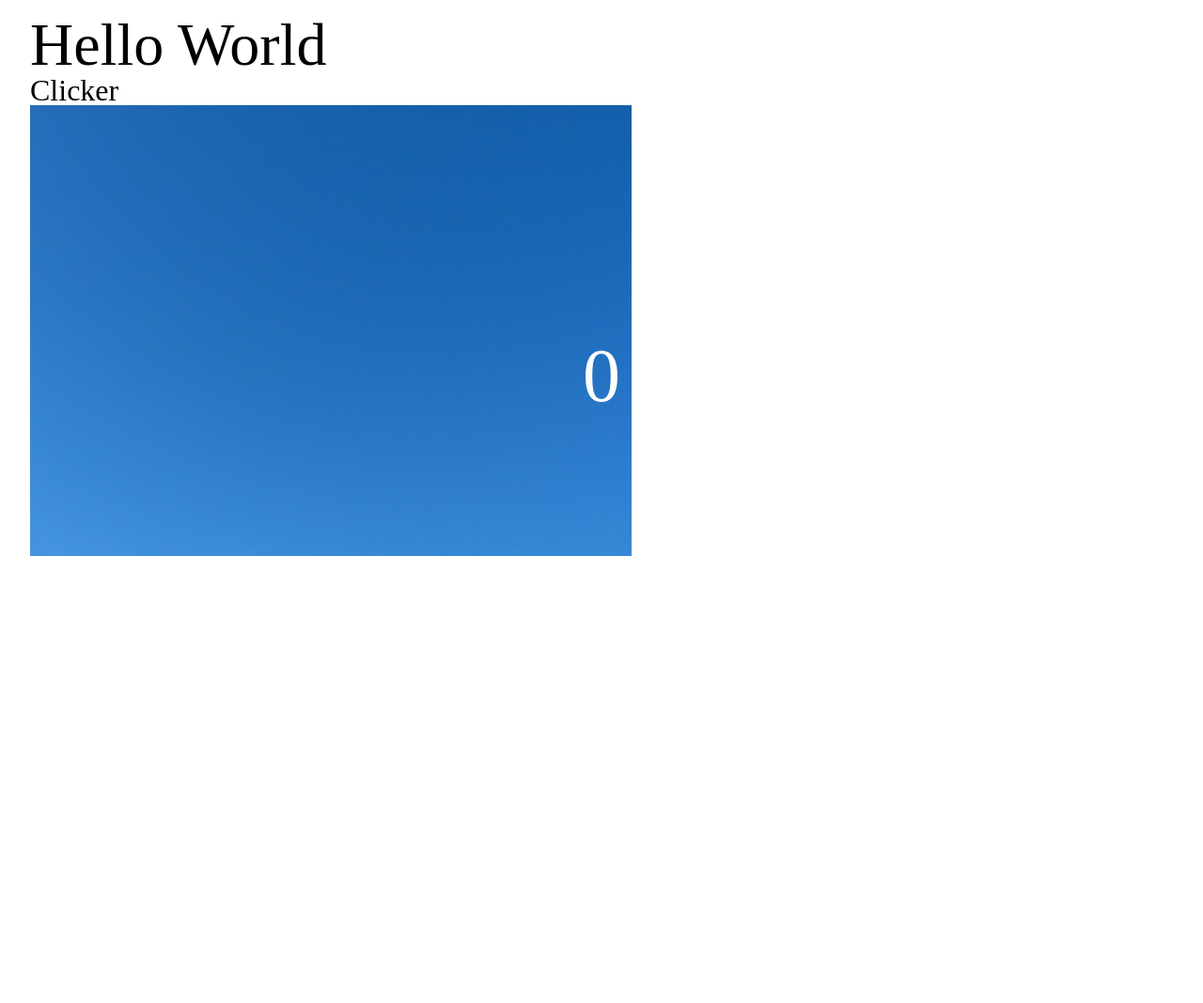
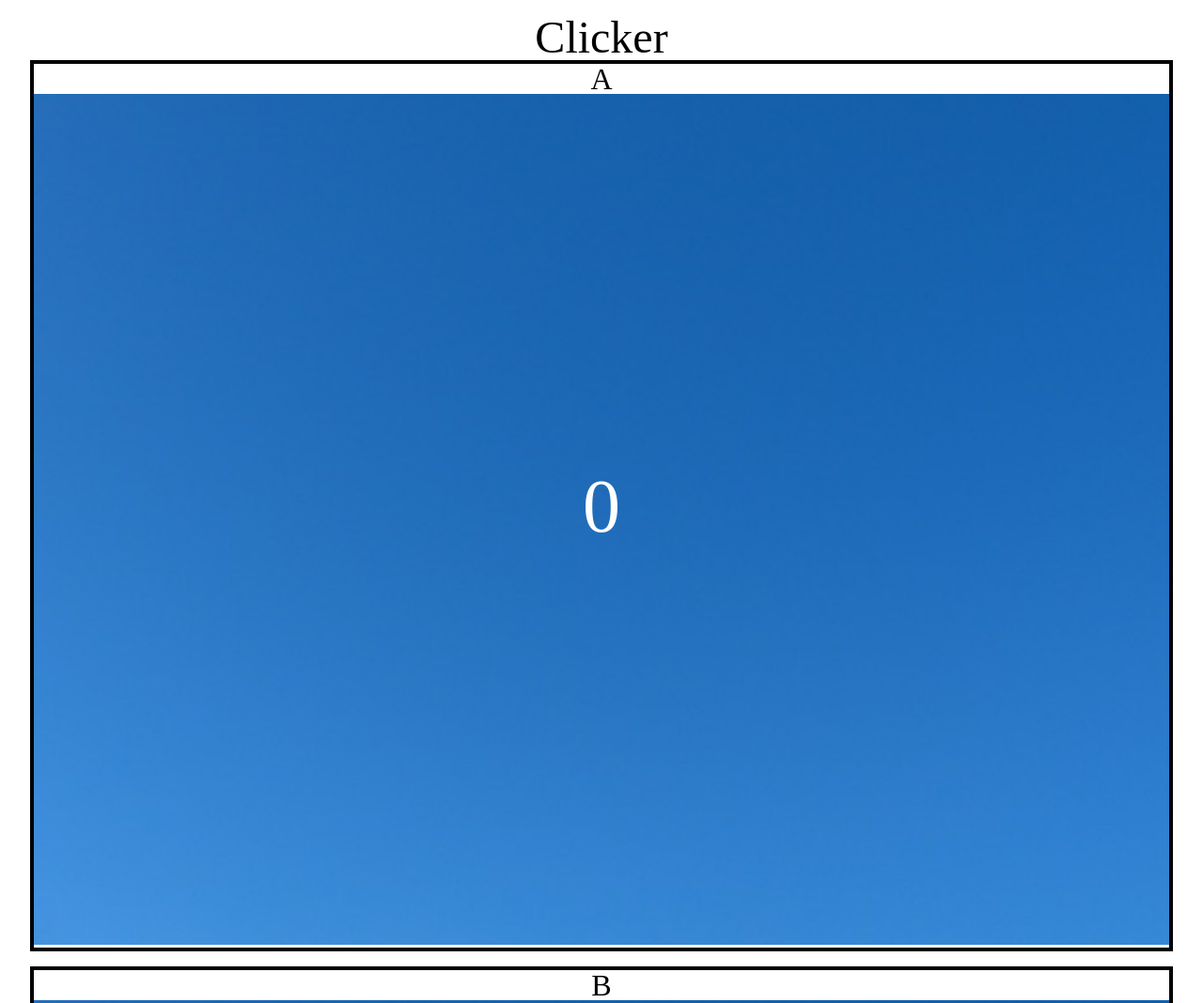
Before and after one commit to davide2894/cat-clicker, a website: page src/index.html in a window 1280 px wide. Shown: the top 1068 px of the page at 94% size. Before the commit the page ends 800 px from the top, so only its background shows below. Drawn offline with Linux system fonts and the light colour scheme.

Commit message:
Implemented v2

```diff
--- a/src/css/styles.css
+++ b/src/css/styles.css
@@ -132,18 +132,41 @@ table {
 	margin: 1em 2em;
 }
 
-.title {
-	font-size: 4em;
+.cat-one {
+	margin-bottom: 1em;
 }
 
+.title {
+	font-size: 3em;
+}
 
-.clicker-section__title {
-	font-size: 2em
+.cat-one,
+.cat-two{
+	position: relative;
+	border: 10px solid #000+;
+}
+
+.cat-one__title,
+.cat-two__title {
+	font-size: 2em;
+}
+
+.section-title {
+	display: none;
+}
+.cat-one__title,
+.cat-two__title,
+.title {
+	text-align: center;
+}
+
+.cat-one,
+.cat-two {
+	border: 4px solid black;
 }
 
 .placeholder {
-	position: relative;
-	max-width: 100%
+	width: 100%;
 }
 
 .placeholder-description {
@@ -151,10 +174,10 @@ table {
 }
 
 .click-tracker {
-	position: absolute;
-	top: 50%;
-	left: 50%;
-	transform: translate(-50%, -50%);
+    position: absolute;
+    top: 50%;
+    left: 50%;
+    transform: translate(-50%, -50%);
 	font-size: 5em;
 	color: #fff;
 }
--- a/src/index.html
+++ b/src/index.html
@@ -11,18 +11,29 @@
 <body>
 	<div class="wrapper">
 		<header>
-			<h1 class="title">Hello World</h1>
+			<h1 class="title">Clicker</h1>
 		</header>
 		<main>
-			<section class="clicker-section">
-				<div>
-					<h1 class="clicker-section__title">Clicker</h1>
+			<section>
+				<h1 class="section-title">Cats</h1>
+
+				<article  class="cat-one" id="catOne">
+					<h1 class="cat-one__title">A</h1>
 					<figure>
 						<img src="images/placeholder.jpg" class="placeholder">
 						<figcaption class="placeholder-description">A blue square</figcaption>
 					</figure>
-					<p class="click-tracker" id="clickTracker" onclick="incrementByOne()">0</p>
-				</div>
+					<div class="click-tracker" id="clickTrackerOne" onclick="incrementCatOne()">0</div>
+				</article>
+
+				<article  class="cat-two" id="catTwo">
+					<h1 class="cat-two__title">B</h1>
+					<figure>
+						<img src="images/placeholder.jpg" class="placeholder">
+						<figcaption class="placeholder-description">A blue square</figcaption>
+					</figure>
+					<div class="click-tracker" id="clickTrackerTwo" onclick="incrementCatTwo()">0</div>
+				</article>
 
 			</section>
 		</main>
--- a/src/js/script.js
+++ b/src/js/script.js
@@ -2,11 +2,18 @@
 // increment it by 1
 // update clicktracker string value
 
-let clickTracker = document.getElementById('clickTracker');
+let catOne = document.getElementById('clickTrackerOne');
+let catTwo = document.getElementById('clickTrackerTwo');
 
-let n = parseInt(clickTracker.innerHTML);
+let num1 = parseInt(catOne.innerHTML);
+let num2 = parseInt(catTwo.innerHTML);
 
-function incrementByOne(){
-	n = n+1;
-	clickTracker.innerHTML = n.toString();
+function incrementCatOne(){
+	num1 = num1+1;
+	catOne.innerHTML = num1.toString();
 }
+
+function incrementCatTwo(){
+	num2 = num2+1;
+	catTwo.innerHTML = num2.toString();
+}
```
Also changed, not shown: README.md.
